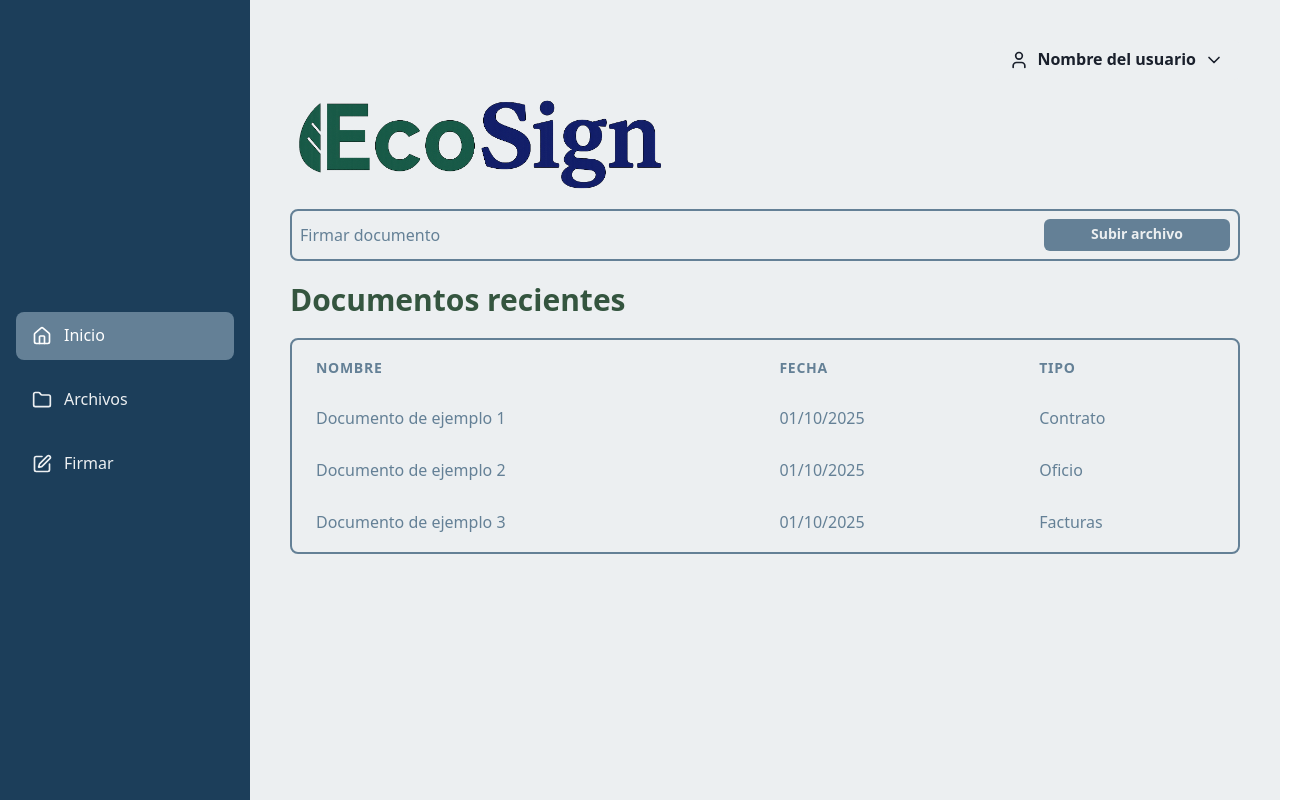
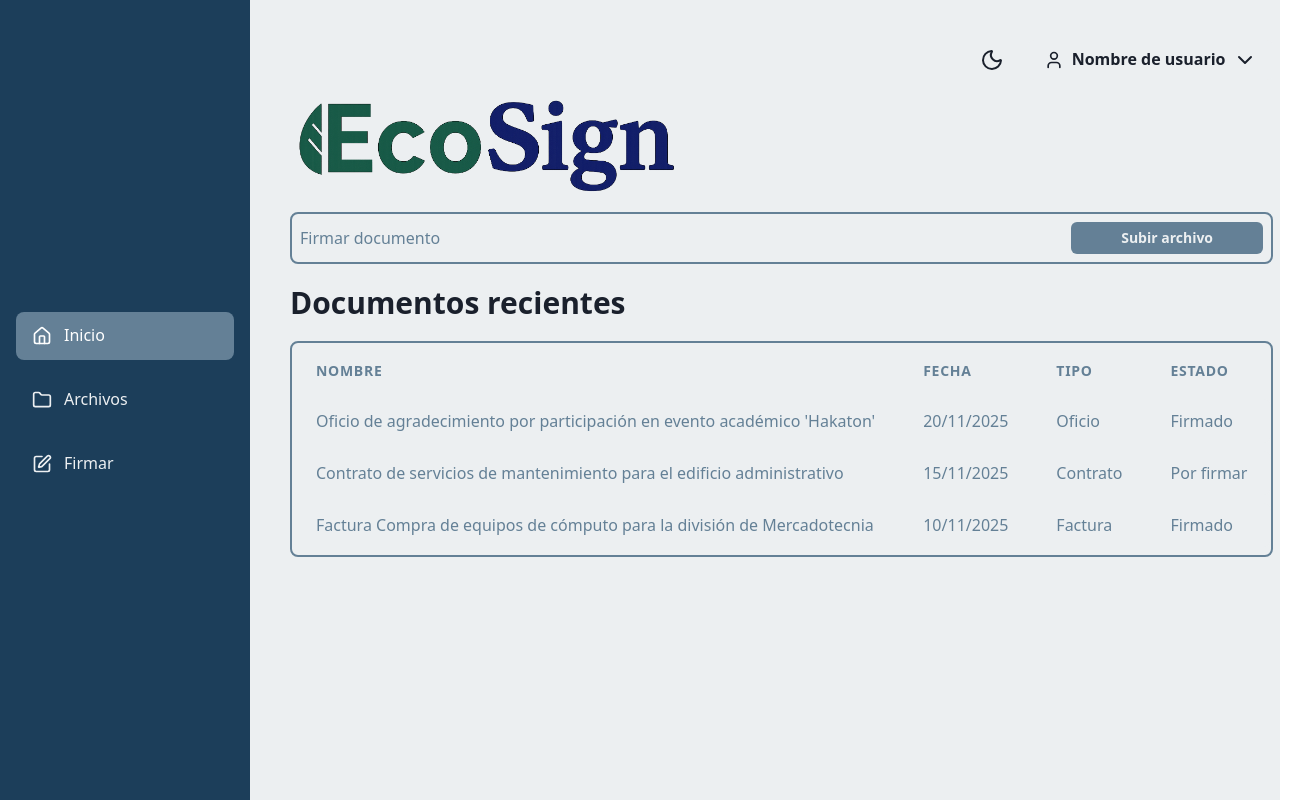
Before and after one commit to aleekDroid/EcoSign_FrontEnd, a React (Create React App) app: page /userHome in a window 1280 px wide. Shown: the whole page, 1313 px wide, since content can reach past the window. Built offline with nearby package versions, Linux system fonts and the light colour scheme.

Commit message:
fix (userHome): Se corrigió problema con la tabla de documentos recientes del home del usuario.

```diff
--- /dev/null
+++ b/src/components/documents/user/UserDocumentTable.jsx
@@ -0,0 +1,43 @@
+import { Table, Thead, Tbody, Tr, Th, Td, TableContainer, Text, Spinner, Center } from "@chakra-ui/react";
+
+export function UserDocumentTable({ documents, isLoading, error }) {
+
+    if (isLoading) {
+        return <Center py={10}><Spinner size="xl" color="secondary-default" thickness="4px" /></Center>;
+    }
+
+    if (error) {
+        return <Center py={10}><Text color="red.500">Error al cargar documentos: {error}</Text></Center>;
+    }
+
+    if (!documents ||  documents.length === 0) {
+        return <Center py={10}><Text color="secondary-default">No hay documentos registrados.</Text></Center>;
+    }
+
+    return (
+        <TableContainer w="full" mt={4} borderRadius="lg" borderWidth="2px" borderColor="secondary-default" bg="bg-default" color="secondary-default">
+            <Table size="md">
+                <Thead>
+                    <Tr>
+                        <Th>Nombre</Th>
+                        <Th>Fecha</Th>
+                        <Th>Tipo</Th>
+                        <Th>Estado</Th>
+                    </Tr>
+                </Thead>
+                <Tbody>
+                    {documents.map(document => (
+                        <Tr key={document.id}>
+                            <Td color="text">{ document.name}</Td>
+                            <Td color="secondary">{ document.date}</Td>
+                            <Td color="secondary">{ document.type}</Td>
+                            <Td color="secondary">{ document.status}</Td>
+                        </Tr>
+                    ))}
+                </Tbody>
+            </Table>
+        </TableContainer>
+    );
+}
+
+export default  UserDocumentTable;
--- /dev/null
+++ b/src/components/forms/user/UserSignBox.jsx
@@ -0,0 +1,36 @@
+import { Box, Button, Text } from '@chakra-ui/react';
+import React from 'react';
+
+const SignBox = React.forwardRef((props, ref) => {
+    return (
+        <Box
+            w="full"
+            display="flex"
+            justifyContent="space-between"
+            alignItems="center"
+            p={2}
+            bg="bg-default"
+            borderColor="secondary-default"
+            borderWidth="2px"
+            borderRadius="lg"
+            fontFamily="body"
+            color="secondary-default"
+            mb="4">
+            <Text color="secondary" fontWeight="medium">Firmar documento</Text>
+            <Button
+                as="b"
+                size="sm"
+                borderRadius="md"
+                bg="secondary-default"
+                w="20%"
+                color="bg-default"
+                _hover={{ bg: '#aac0c9ff' }}>
+                Subir archivo
+            </Button>
+        </Box>
+    );
+
+});
+
+SignBox.displayName = 'SignBox';
+export default SignBox;
--- a/src/components/layout/Usersidebar.jsx
+++ b/src/components/layout/Usersidebar.jsx
@@ -6,9 +6,9 @@
 const SidebarLink = ({ icon, text, isActive, onClick }) => (
     <Button
         w="full"
-        bg={isActive ? 'secondary' : 'transparent'}
+        bg={isActive ? 'secondary-default' : 'transparent'}
         color={isActive ? 'white' : 'whiteAlpha.900'}
-        _hover={{ bg: 'secondary' }}
+        _hover={{ bg: 'secondary-default' }}
         justifyContent="flex-start"
         borderRadius="lg"
         py={6}
--- a/src/pages/admin/adminHome.jsx
+++ b/src/pages/admin/adminHome.jsx
@@ -9,7 +9,6 @@
 import { useFetchDocuments } from "../../hooks/useFetchDocuments";
 import { DocumentTable } from "../../components/documents/DocumentTable";
 import { getRecentDocuments } from "../../utils/recentDocuments";
-
 
 function AdminDashboard() {
 
@@ -31,7 +30,7 @@
                 </Box>
                 <Image src={EcoSign} alt="EcoSign Logo" w="40%" mb={4} />
                 <SignBox />
-                <Text as="b" fontSize="30px" mt={8} mb={4} color="text" textAlign="left">
+                <Text as="b" fontSize="30px" mt={8} mb={4} color="text-default" textAlign="left">
                     Documentos recientes
                 </Text>
                 <DocumentTable documents={recentDocuments} isLoading={isLoading} error={error} />
--- a/src/pages/user/userHome.jsx
+++ b/src/pages/user/userHome.jsx
@@ -1,83 +1,44 @@
 import { Box, Flex, Heading, Image, Table, Thead, Center, VStack, Tr, Th, TableContainer, Td, Tbody, Text, Button, InputGroup, Input, InputRightElement, Icon, Menu, MenuButton, MenuList, MenuItem } from "@chakra-ui/react";
 import EcoSign from "../../assets/EcoSign.PNG";
+
+import UserSignBox from "../../components/forms/user/UserSignBox";
+import Header from "../../components/layout/Header";
 import UserSidebar from "../../components/layout/Usersidebar";
+
 import { useNavigate } from "react-router-dom";
-import { User, ChevronDown } from "lucide-react";
-import EcoSignInput from "../../components/forms/EcoSignInput";
+import { useFetchDocuments } from "../../hooks/useFetchDocuments";
+import { UserDocumentTable } from "../../components/documents/user/UserDocumentTable";
+import { getRecentDocuments } from "../../utils/recentDocuments";
 
 function AdminDashboard() {
 
     const navigate = useNavigate();
+    const { documents, isLoading, error } = useFetchDocuments();
+    const recentDocuments = getRecentDocuments(documents);
 
     const logOut = (e) => {
         if (e & e.preventDefault) e.preventDefault();
         navigate('/login', { replace: true });
     }
 
-    const Header = () => (
-        <Menu
-            bg="bg-default">
-            <MenuButton
-            as={Button}
-            leftIcon={<Icon as={User} boxSize={5} />}
-            rightIcon={<Icon as={ChevronDown} boxSize={5} />}
-                bg="bg-default">
-                Nombre del usuario
-            </MenuButton>
-            <MenuList>
-                <MenuItem
-                    onClick={logOut}
-                    color="#BD0606">Cerrar sesión</MenuItem>
-            </MenuList>
-        </Menu>
-    );
-
-    const SignBox = () => (
-        <Box
-            w="full"
-            display="flex"
-            justifyContent="space-between"
-            alignItems="center"
-            p={2}
-            bg="bg-default"
-            borderColor="secondary"
-            borderWidth="2px"
-            borderRadius="lg"
-            fontFamily="body"
-            color="secondary"
-            mb="4">
-            <Text color="secondary" fontWeight="medium">Firmar documento</Text>
-            <Button
-                as="b"
-                size="sm"
-                borderRadius="md"
-                bg="secondary"
-                w="20%"
-                color="bg-default"
-                _hover={{ bg: 'text' }}>
-                Subir archivo
-            </Button>
-        </Box>
-    );
-
-    const DocumentsTable = () => (
-        <TableContainer W="full" mt={4} borderRadius="lg" borderWidth="2px" borderColor="secondary" bg="bg-default" color="secondary">
-            <Table size="md"> {/*variant="simple" */}
-                <Thead>
-                    <Tr>
-                        <Th color="secondary" fontWeight="bold" fontFamily="body">Nombre</Th>
-                        <Th color="secondary" fontWeight="bold" fontFamily="body">Fecha</Th>
-                        <Th color="secondary" fontWeight="bold" fontFamily="body">Tipo</Th>
-                    </Tr>
-                </Thead>
-                <Tbody>
-                    <Tr><Td color="secondary">Documento de ejemplo 1</Td><Td color="secondary">01/10/2025</Td><Td color="secondary">Contrato</Td></Tr>
-                    <Tr><Td color="secondary">Documento de ejemplo 2</Td><Td color="secondary">01/10/2025</Td><Td color="secondary">Oficio</Td></Tr>
-                    <Tr><Td color="secondary">Documento de ejemplo 3</Td><Td color="secondary">01/10/2025</Td><Td color="secondary">Facturas</Td></Tr>
-                </Tbody>
-            </Table>
-        </TableContainer>
-    )
+    // const DocumentsTable = () => (
+    //     <TableContainer W="full" mt={4} borderRadius="lg" borderWidth="2px" borderColor="secondary" bg="bg-default" color="secondary">
+    //         <Table size="md"> {/*variant="simple" */}
+    //             <Thead>
+    //                 <Tr>
+    //                     <Th color="secondary" fontWeight="bold" fontFamily="body">Nombre</Th>
+    //                     <Th color="secondary" fontWeight="bold" fontFamily="body">Fecha</Th>
+    //                     <Th color="secondary" fontWeight="bold" fontFamily="body">Tipo</Th>
+    //                 </Tr>
+    //             </Thead>
+    //             <Tbody>
+    //                 <Tr><Td color="secondary">Documento de ejemplo 1</Td><Td color="secondary">01/10/2025</Td><Td color="secondary">Contrato</Td></Tr>
+    //                 <Tr><Td color="secondary">Documento de ejemplo 2</Td><Td color="secondary">01/10/2025</Td><Td color="secondary">Oficio</Td></Tr>
+    //                 <Tr><Td color="secondary">Documento de ejemplo 3</Td><Td color="secondary">01/10/2025</Td><Td color="secondary">Facturas</Td></Tr>
+    //             </Tbody>
+    //         </Table>
+    //     </TableContainer>
+    // )
 
     return (
         <Flex minH="100vh" bg="bg-default" w="full">
@@ -87,11 +48,11 @@
                     <Header />
                 </Box>
                 <Image src={EcoSign} alt="EcoSign Logo" w="40%" mb={4} />
-                <SignBox />
-                <Text as="b" fontSize="30px" mt={8} mb={4} color="primary-default" textAlign="left">
+                <UserSignBox />
+                <Text as="b" fontSize="30px" mt={8} mb={4} color="text -default" textAlign="left">
                     Documentos recientes
                 </Text>
-                <DocumentsTable />
+                <UserDocumentTable documents={recentDocuments} isLoading={isLoading} error={error}/>
             </Box>
         </Flex>
     )
--- a/src/theme.js
+++ b/src/theme.js
@@ -6,7 +6,7 @@
       // Verde oscuro.
       // primary: '#34553F',
       // Azul grisáceo.
-      secondary: '#648096',
+      // secondary: '#648096',
       // Verde grisáceo-sade.
       // accent: '#909C86',
       // Neutro claro.
@@ -16,6 +16,10 @@
       'primary-default' : {
         default: '#34553F',
         _dark: '#0a2511ff',
+      },
+      'secondary-default' : {
+        default: '#648096',
+        _dark: '#48657a',
       },
       'accent-default' : {
         default: '#909C86',
```
